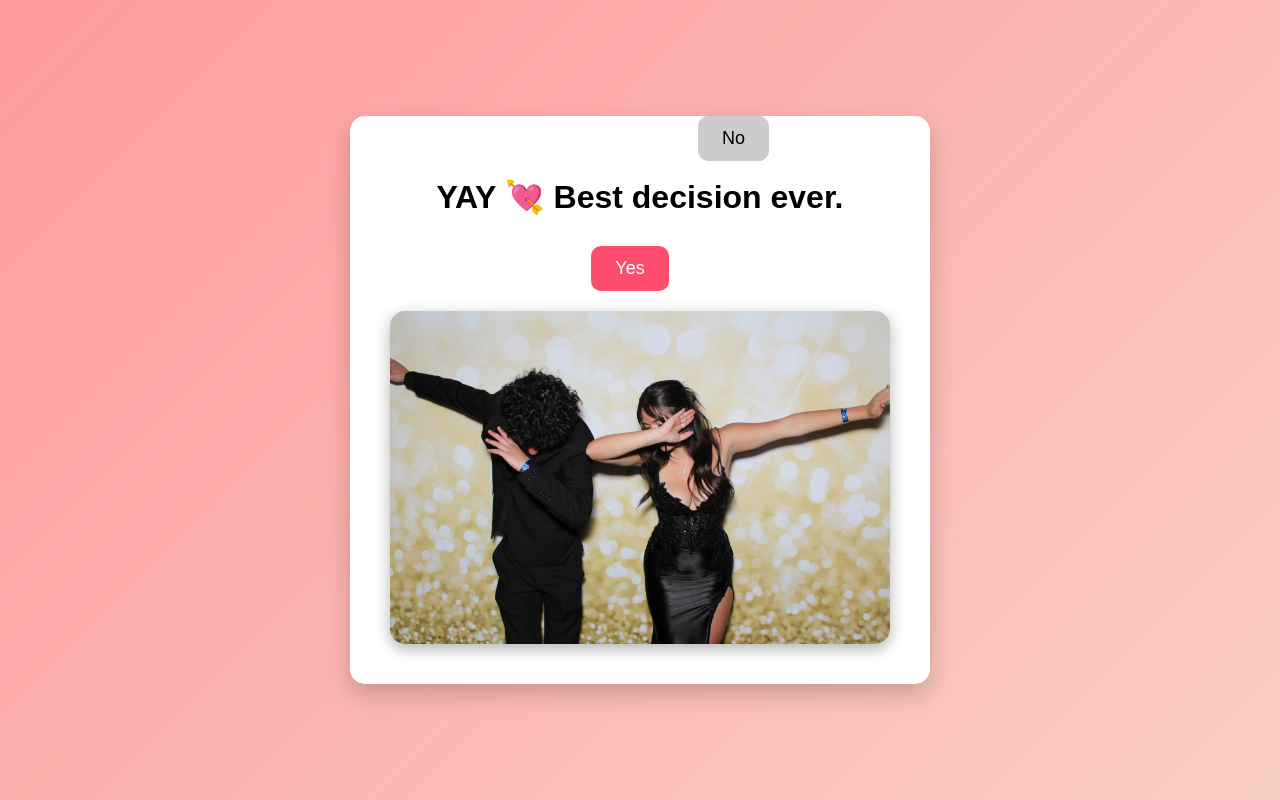
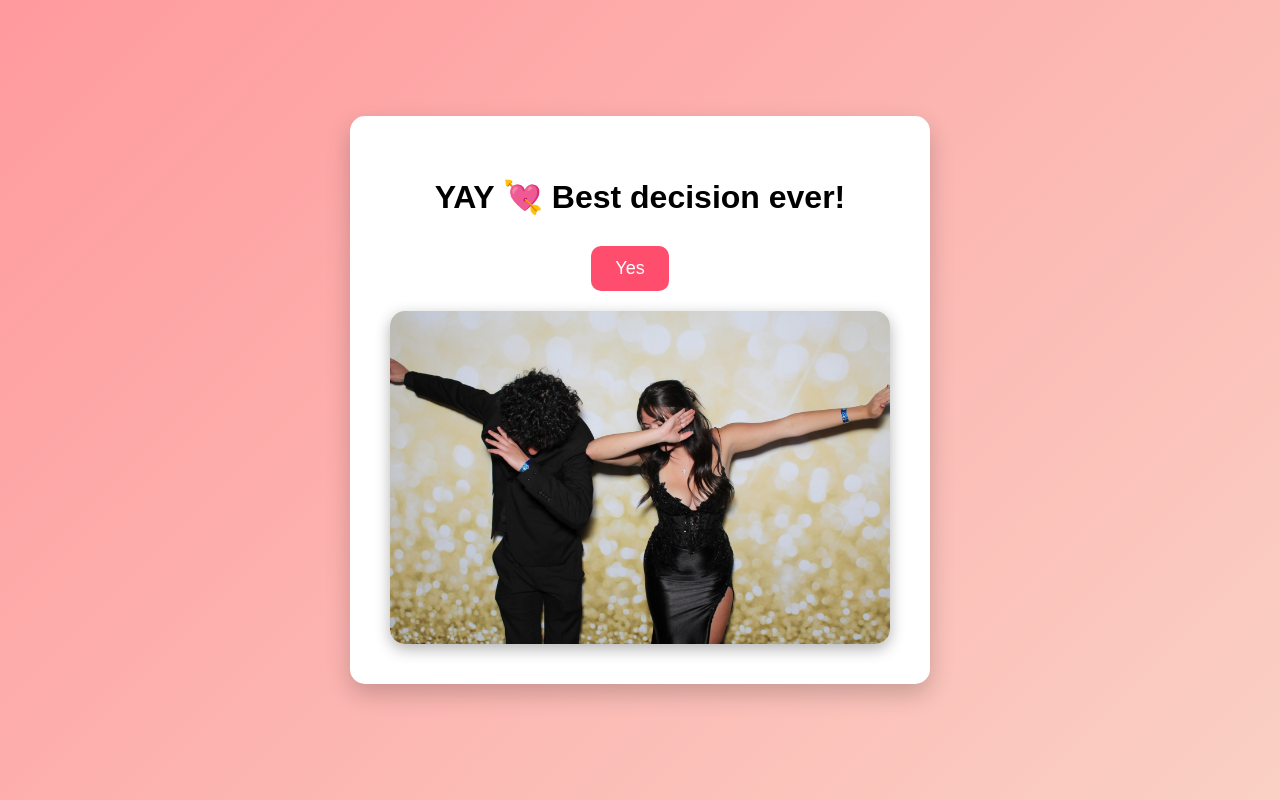
Before and after one commit to IsaacH-2/Proj, a plain HTML site: page index.html in a window 1280 px wide. Both pictures are taken after a click on the button "Yes". Drawn offline with Linux system fonts and the light colour scheme.

Commit message:
Refactor No button behavior and update heading text

```diff
--- a/index.html
+++ b/index.html
@@ -73,14 +73,14 @@
     const noButton = document.getElementById("no");
     const card = document.querySelector(".card");
 
-    // Move No button randomly within the card whenever the mouse is close
+    // Make No button dodge the cursor
     card.addEventListener("mousemove", (e) => {
       const rect = noButton.getBoundingClientRect();
       const distanceX = e.clientX - (rect.left + rect.width / 2);
       const distanceY = e.clientY - (rect.top + rect.height / 2);
       const distance = Math.sqrt(distanceX**2 + distanceY**2);
 
-      if (distance < 100) { // if mouse is within 100px
+      if (distance < 100) { // if cursor is close
         const maxX = card.clientWidth - noButton.offsetWidth;
         const maxY = card.clientHeight - noButton.offsetHeight;
         const newX = Math.random() * maxX;
@@ -91,10 +91,16 @@
     });
 
     function yesClicked() {
+      // Hide the No button
+      noButton.style.display = "none";
+
+      // Show image
       const image = document.getElementById("valentineImage");
-      image.style.display = "block"; // show the image
+      image.style.display = "block";
+
+      // Change heading
       const heading = document.querySelector("h1");
-      heading.textContent = "YAY 💘 Best decision ever.";
+      heading.textContent = "YAY 💘 Best decision ever!";
     }
   </script>
 </body>
```
